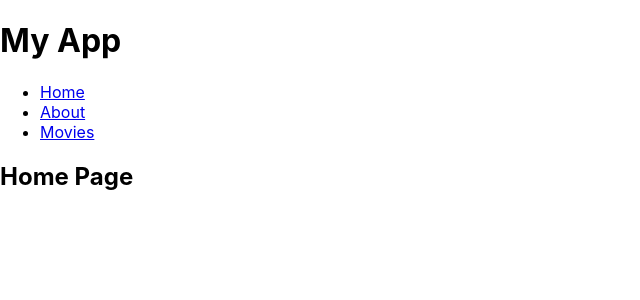
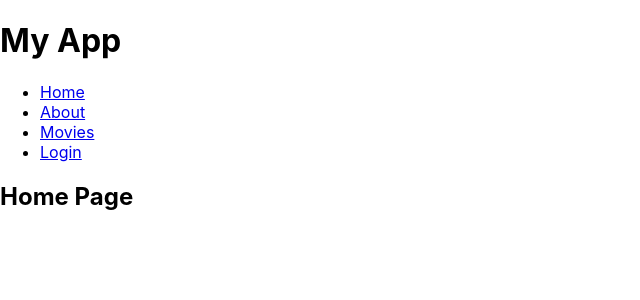
Before and after one commit to ArtRosh/phase2-project-front, a React (Create React App) app: page / in a window 1280 px wide. Shown: the top 300 px of the page, without its empty margins (0-640 px from the left). Built offline with nearby package versions, Linux system fonts and the light colour scheme.

Commit message:
Add Lodin link to NavBar

```diff
--- a/src/components/NavBar.jsx
+++ b/src/components/NavBar.jsx
@@ -13,6 +13,9 @@ function NavBar() {
                 <li>
                     <Link to="/movies">Movies</Link>
                 </li>
+                <li>
+                    <Link to="/login">Login</Link>
+                </li>
             </ul>
         </nav>
     )
```
